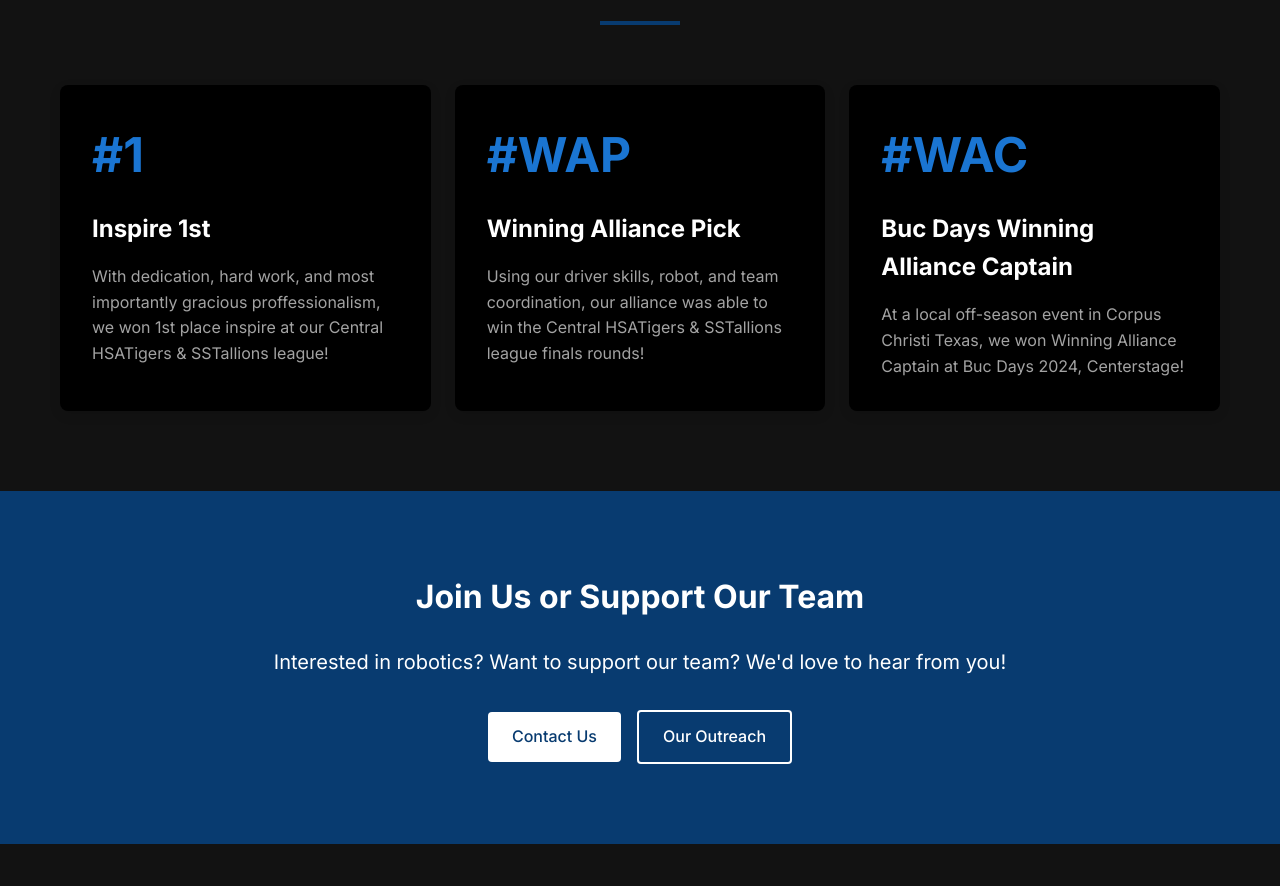
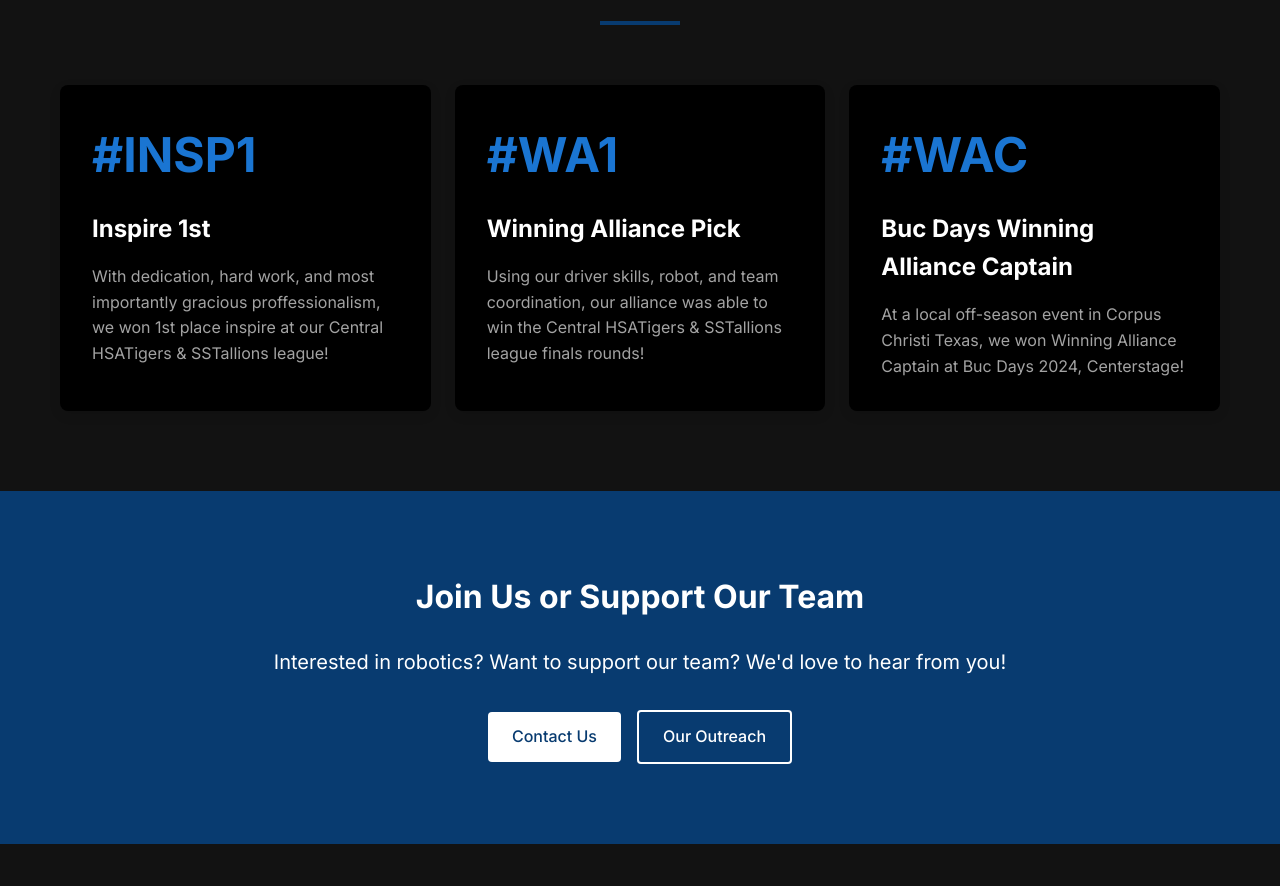
Before and after one commit to yusufmisme/yusufmisme.github.io, a plain HTML site: page index.html in a window 1280 px wide. Shown: the part 2557-3443 px from the top of the page. Drawn offline with Linux system fonts and the light colour scheme.

Commit message:
Update index.html

```diff
--- a/index.html
+++ b/index.html
@@ -130,14 +130,14 @@ selectively bring in members based on their passion, skills, and contributions.
 
         <div class="achievements-grid">
           <div class="achievement-card">
-            <div class="achievement-number">#1</div>
+            <div class="achievement-number">#INSP1</div>
             <h3>Inspire 1st</h3>
             <p>
               With dedication, hard work, and most importantly gracious proffessionalism, we won 1st place inspire at our Central HSATigers & SSTallions league!
             </p>
           </div>
           <div class="achievement-card">
-            <div class="achievement-number">#WAP</div>
+            <div class="achievement-number">#WA1</div>
             <h3>Winning Alliance Pick</h3>
             <p>
               Using our driver skills, robot, and team coordination, our alliance was able to win the Central HSATigers & SSTallions league finals rounds!
```
